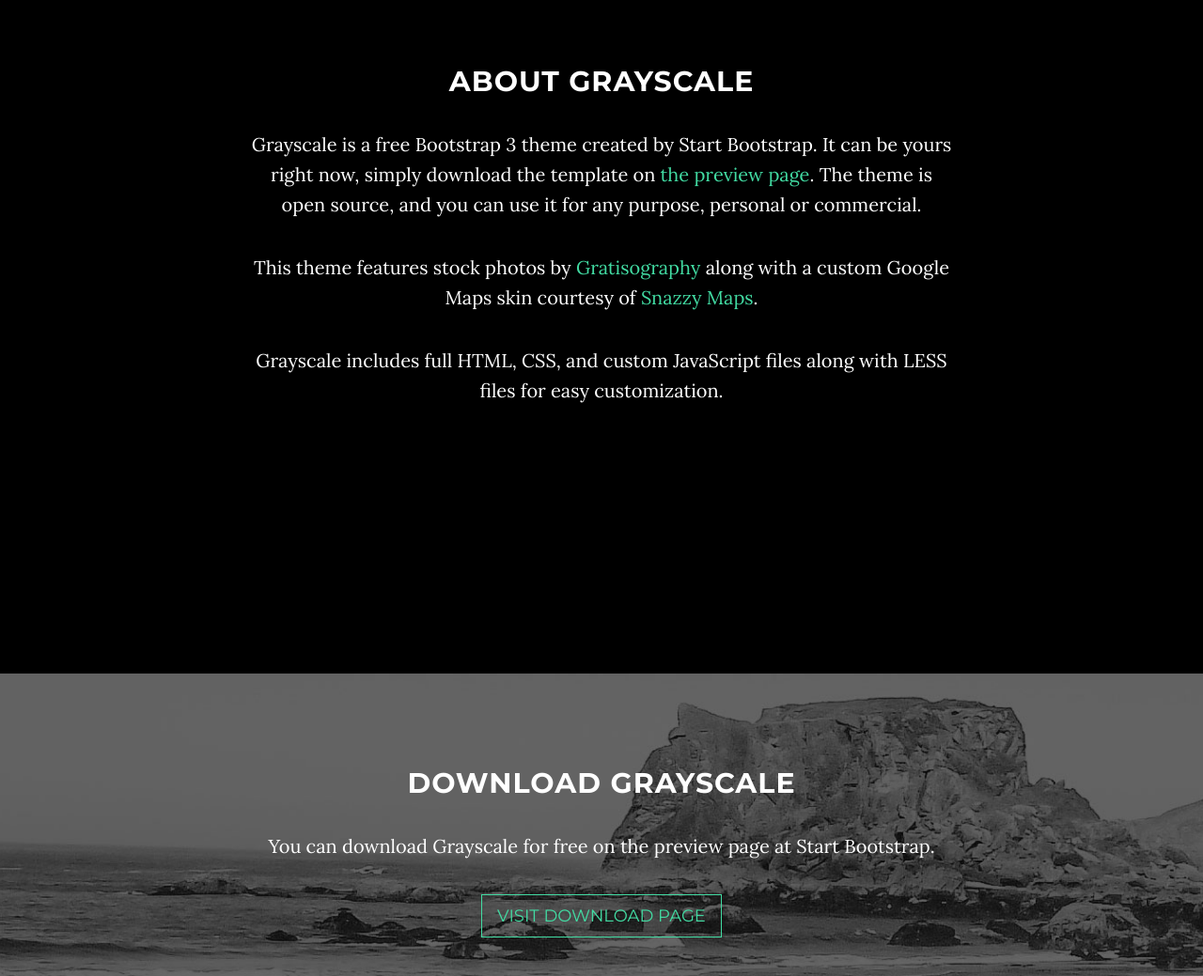
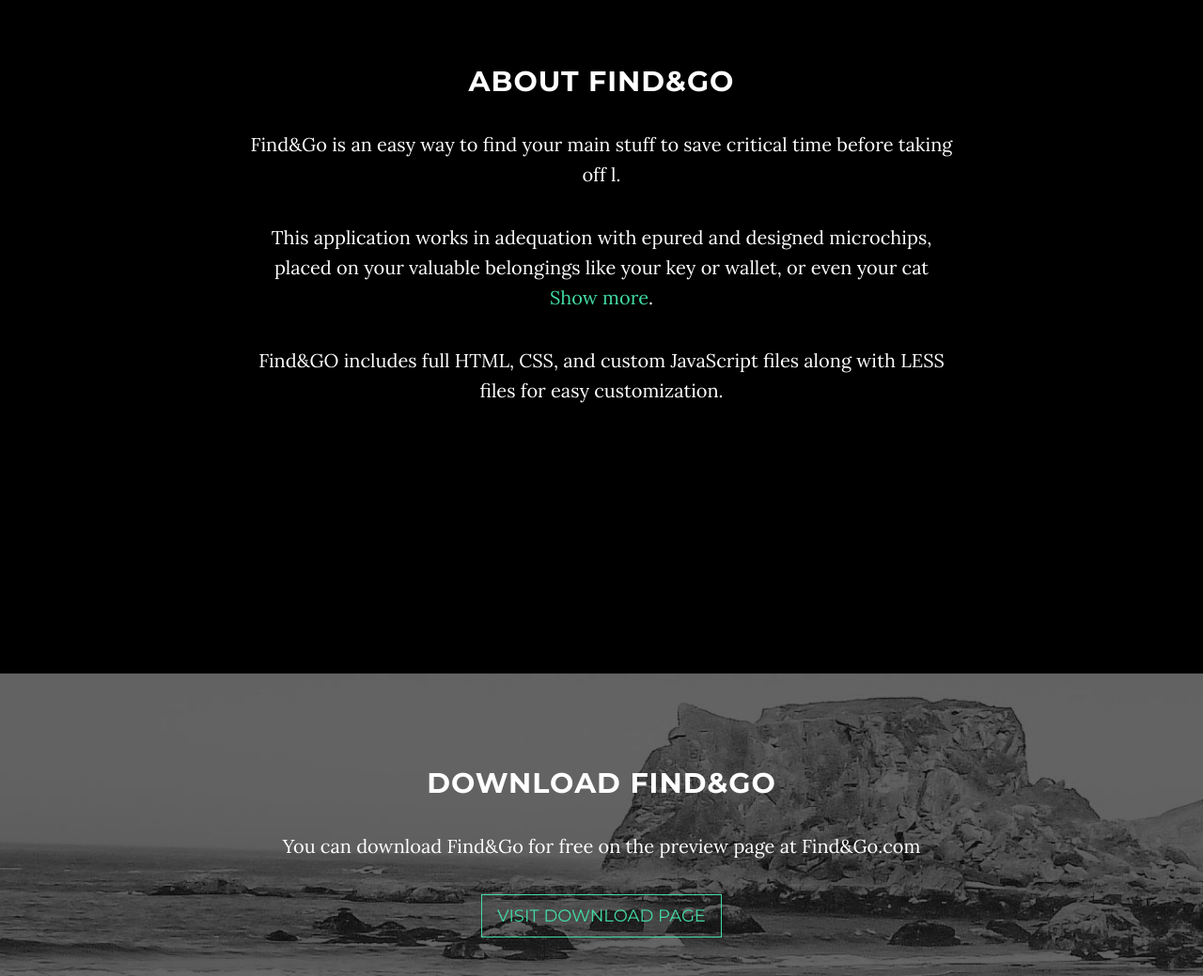
Before and after one commit to SocAdam/wf3_Startup, a plain HTML site: page index.html in a window 1280 px wide. Shown: the part 980-2019 px from the top of the page at 94% size. Drawn offline with Linux system fonts and the light colour scheme; some packages are replaced by stand-ins of ours.

Commit message:
StepOne StartUp

```diff
--- a/index.html
+++ b/index.html
@@ -74,8 +74,8 @@
             <div class="container">
                 <div class="row">
                     <div class="col-md-8 col-md-offset-2">
-                        <h1 class="brand-heading">Grayscale</h1>
-                        <p class="intro-text">A free, responsive, one page Bootstrap theme.<br>Created by Start Bootstrap.</p>
+                        <h1 class="brand-heading">Find&GO</h1>
+                        <p class="intro-text">A free, responsive, application program<br>Created by SocAdam and Pinaps.</p>
                         <a href="#about" class="btn btn-circle page-scroll">
                             <i class="fa fa-angle-double-down animated"></i>
                         </a>
@@ -89,10 +89,10 @@
     <section id="about" class="container content-section text-center">
         <div class="row">
             <div class="col-lg-8 col-lg-offset-2">
-                <h2>About Grayscale</h2>
-                <p>Grayscale is a free Bootstrap 3 theme created by Start Bootstrap. It can be yours right now, simply download the template on <a href="http://startbootstrap.com/template-overviews/grayscale/">the preview page</a>. The theme is open source, and you can use it for any purpose, personal or commercial.</p>
-                <p>This theme features stock photos by <a href="http://gratisography.com/">Gratisography</a> along with a custom Google Maps skin courtesy of <a href="http://snazzymaps.com/">Snazzy Maps</a>.</p>
-                <p>Grayscale includes full HTML, CSS, and custom JavaScript files along with LESS files for easy customization.</p>
+                <h2>About Find&GO</h2>
+                <p>Find&Go is an easy way to find your main stuff to save critical time before taking off l.</p>
+                <p>This application works in adequation with epured and designed microchips, placed on your valuable belongings like your key or wallet, or even your cat<a href="http://snazzymaps.com/"> Show more</a>.</p>
+                <p>Find&GO includes full HTML, CSS, and custom JavaScript files along with LESS files for easy customization.</p>
             </div>
         </div>
     </section>
@@ -102,8 +102,8 @@
         <div class="download-section">
             <div class="container">
                 <div class="col-lg-8 col-lg-offset-2">
-                    <h2>Download Grayscale</h2>
-                    <p>You can download Grayscale for free on the preview page at Start Bootstrap.</p>
+                    <h2>Download Find&Go</h2>
+                    <p>You can download Find&Go for free on the preview page at Find&Go.com</p>
                     <a href="http://startbootstrap.com/template-overviews/grayscale/" class="btn btn-default btn-lg">Visit Download Page</a>
                 </div>
             </div>
```
